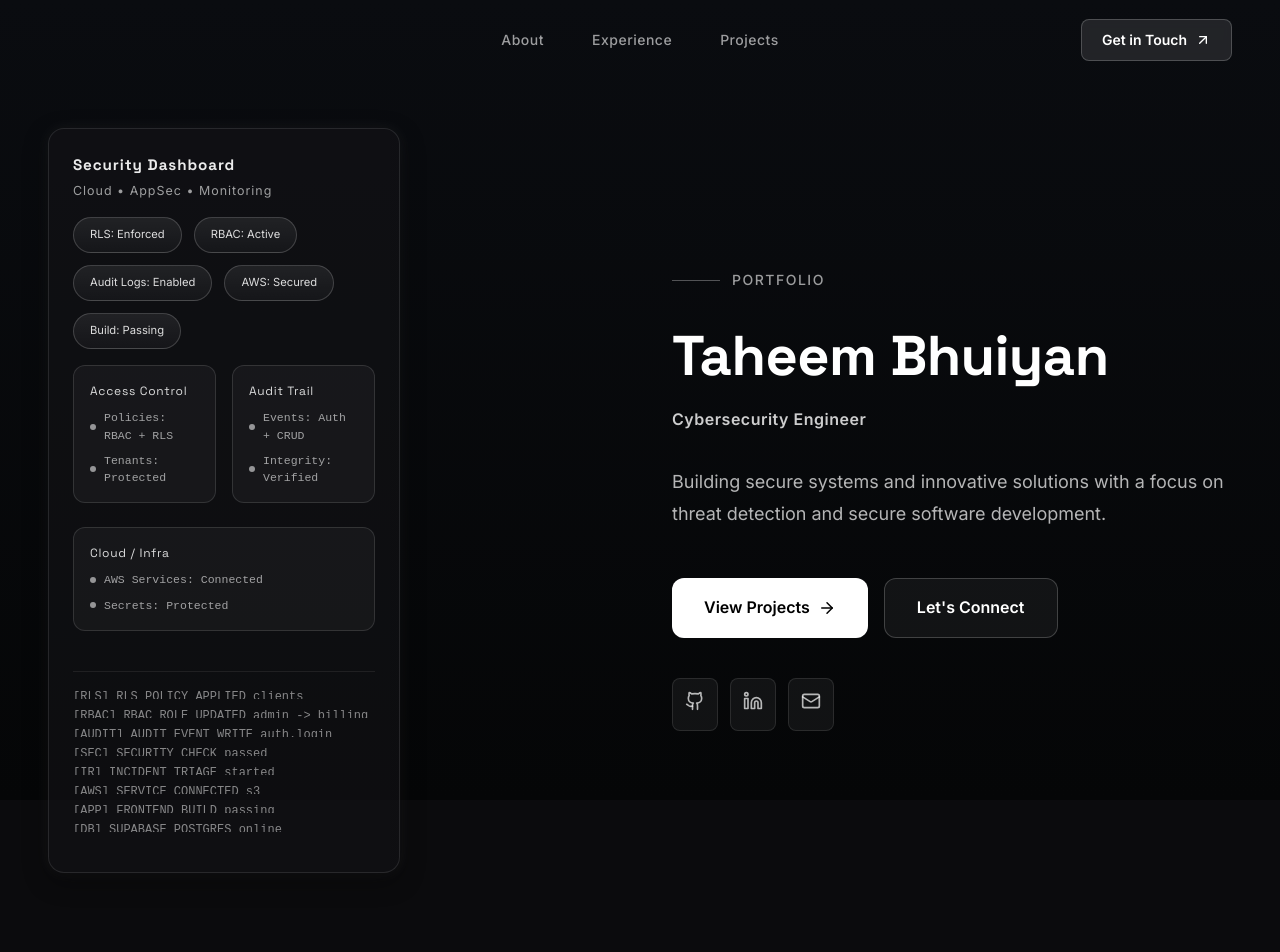
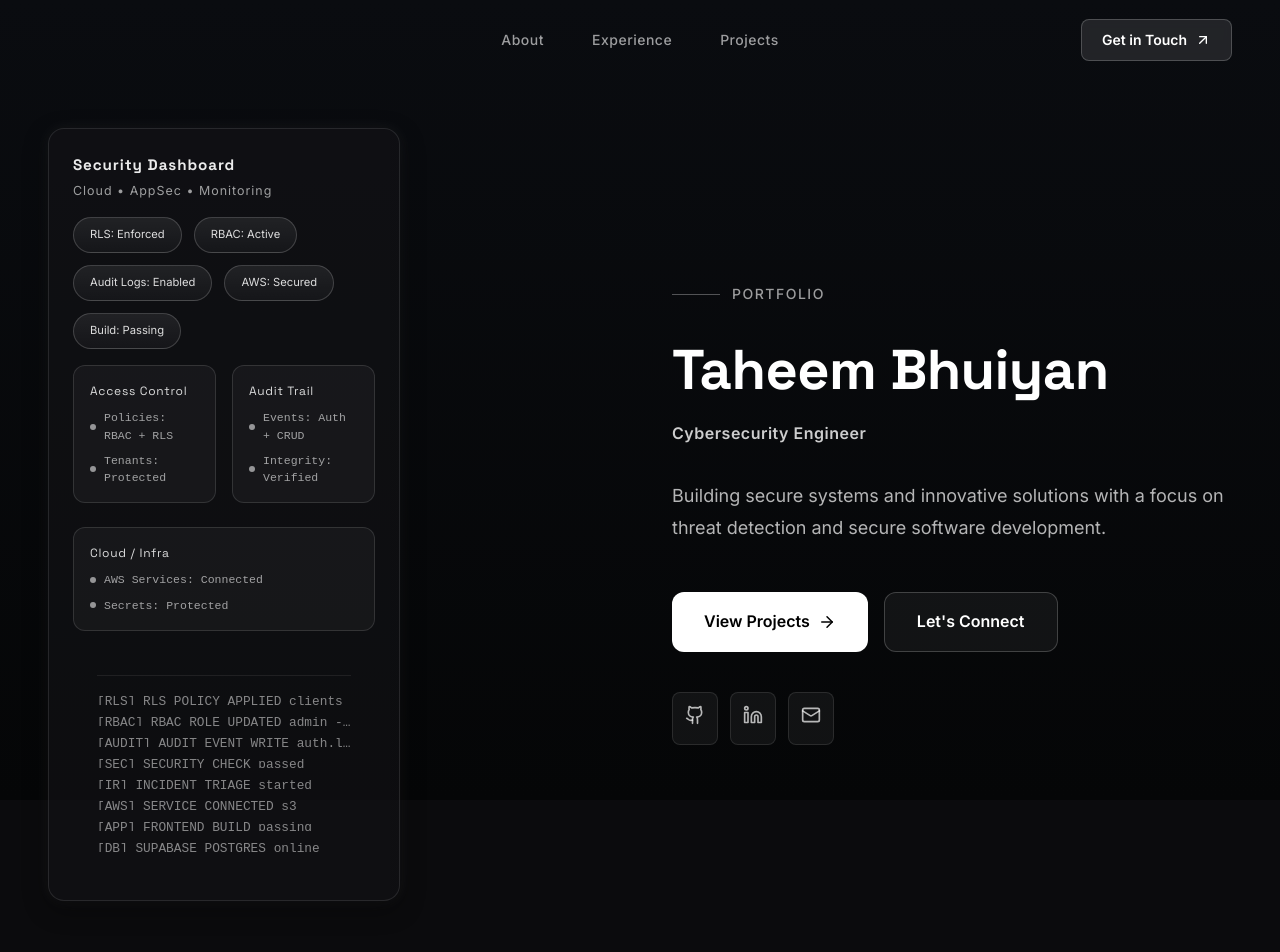
Before and after one commit to tbhuiyan625/Portfolio, a React (Create React App) app: page / in a window 1280 px wide. Shown: the top 952 px of the page. Built offline with nearby package versions, Linux system fonts and the light colour scheme.

Commit message:
Adjust logfeed padding and height; rebuild and redeploy

```diff
--- a/src/components/SecurityDashboardCard.css
+++ b/src/components/SecurityDashboardCard.css
@@ -119,9 +119,8 @@
 .security-card__logfeed-wrapper {
   display: flex;
   flex-direction: column;
-  padding-top: 1rem; /* 16px - separation above */
-  padding-bottom: 1rem; /* 16px - breathing room at bottom */
-  margin-top: 0.5rem; /* 8px - extra gap below Cloud/Infra card */
+  padding: 1rem 1.5rem 1.5rem; /* pt-4 pb-6 px-6 */
+  margin-top: 0.75rem; /* extra gap below Cloud/Infra card */
 }
 
 .security-card__logfeed-divider {
@@ -135,18 +134,26 @@
   display: flex;
   flex-direction: column;
   gap: 0.5rem; /* 8px - comfortable line spacing */
-  max-height: 9rem; /* ~140px - fits 6-8 lines comfortably */
-  overflow: hidden; /* Clean crop without visible scrollbar */
+  max-height: 10rem; /* ~160px - intentional height */
+  overflow: auto; /* allow scroll without clipping */
+  mask-image: none;
+  -webkit-mask-image: none;
+  padding: 0;
+}
+
+.security-card__logfeed::-webkit-scrollbar {
+  width: 0;
+  height: 0;
 }
 
 .security-card__logline {
   font-family: var(--font-mono);
-  font-size: 0.75rem;
+  font-size: 0.8rem; /* ~12.8px - readable monospace */
   color: rgba(255, 255, 255, 0.5);
   white-space: nowrap;
   overflow: hidden;
   text-overflow: ellipsis;
-  line-height: 1.5; /* Comfortable leading */
+  line-height: 1.6; /* Comfortable leading */
 }
 
 /* Cursor blink at end of last line */
@@ -231,11 +238,11 @@
   }
 
   .security-card__logfeed {
-    max-height: 6.5rem; /* Reduce visible lines on mobile */
+    max-height: 7rem; /* Reduce visible lines on mobile */
     gap: 0.4rem;
   }
 
   .security-card__logline {
-    font-size: 0.7rem;
+    font-size: 0.78rem;
   }
 }
```
